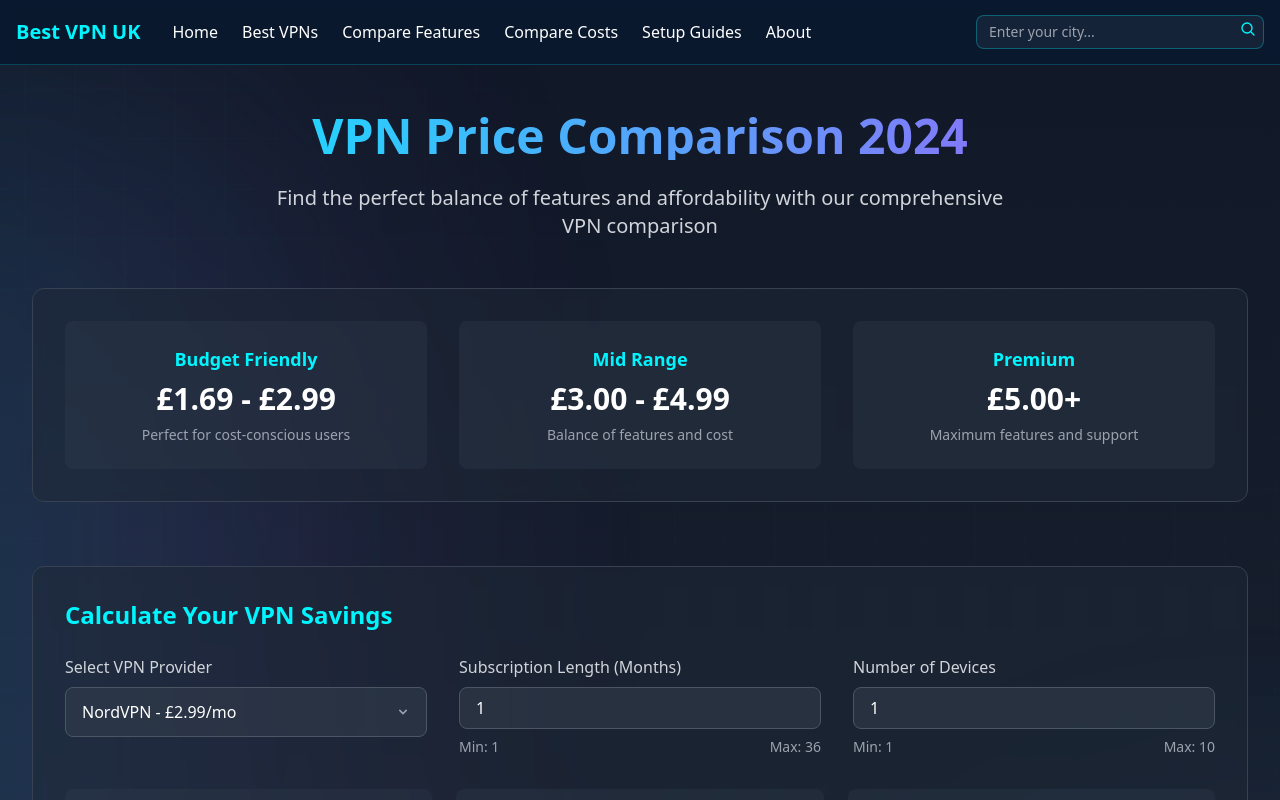
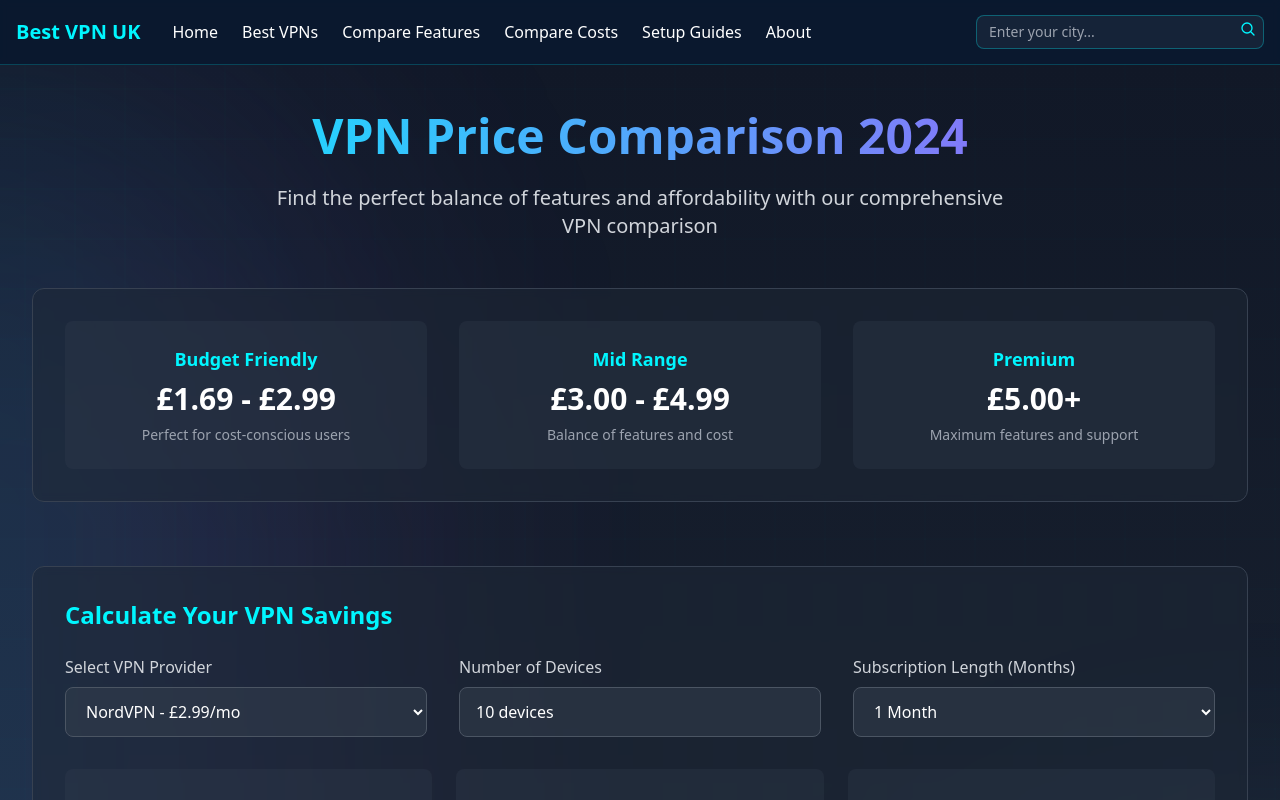
Before and after one commit to GergulasBalint/bestvpn, a React (Vite) app: page /compare-costs in a window 1280 px wide. Shown: the top 800 px of the page. Built offline with nearby package versions, Linux system fonts and the light colour scheme.

Commit message:
limits added again AGAIN  again AGAIN agaiiin again

```diff
--- a/src/components/VPNPriceCalculator.tsx
+++ b/src/components/VPNPriceCalculator.tsx
@@ -3,7 +3,6 @@ import { vpnTableData } from '../data/vpnData';
 
 const VPNPriceCalculator: React.FC = () => {
   const [months, setMonths] = useState<number>(1);
-  const [devices, setDevices] = useState<number>(1);
   const [selectedVpnId, setSelectedVpnId] = useState<string>('nordvpn');
 
   const selectedVpn = vpnTableData.find(vpn => vpn.id === selectedVpnId);
@@ -16,8 +15,7 @@ const VPNPriceCalculator: React.FC = () => {
     else if (months >= 6) discount = 0.40;  // 40% off for 6+ months
 
     const discountedPrice = basePrice * (1 - discount);
-    const totalPerMonth = discountedPrice * devices;
-    return totalPerMonth.toFixed(2);
+    return discountedPrice.toFixed(2);
   };
 
   const calculateTotalPrice = () => {
@@ -25,7 +23,7 @@ const VPNPriceCalculator: React.FC = () => {
   };
 
   const calculateSavings = () => {
-    const regularPrice = basePrice * months * devices;
+    const regularPrice = basePrice * months;
     const discountedTotal = parseFloat(calculateTotalPrice());
     return (regularPrice - discountedTotal).toFixed(2);
   };
@@ -37,63 +35,37 @@ const VPNPriceCalculator: React.FC = () => {
       <div className="grid grid-cols-1 md:grid-cols-3 gap-8">
         <div>
           <label className="block text-gray-300 mb-2">Select VPN Provider</label>
-          <div className="relative">
           <select
             value={selectedVpnId}
             onChange={(e) => setSelectedVpnId(e.target.value)}
-              className="w-full px-4 py-3 bg-gray-700/50 border border-gray-600 rounded-lg text-white
-                focus:outline-none focus:border-cyber-blue appearance-none cursor-pointer
-                hover:bg-gray-600/50 transition-colors duration-200"
+            className="w-full px-4 py-3 bg-gray-700/50 border border-gray-600 rounded-lg text-white"
           >
             {vpnTableData.map(vpn => (
-                <option
-                  key={vpn.id}
-                  value={vpn.id}
-                  className="bg-gray-800 hover:bg-gray-700 py-2"
-                >
+              <option key={vpn.id} value={vpn.id}>
                 {vpn.name} - {vpn.price}/mo
               </option>
             ))}
           </select>
-            {/* Custom dropdown arrow */}
-            <div className="pointer-events-none absolute inset-y-0 right-0 flex items-center px-4 text-gray-400">
-              <svg className="fill-current h-4 w-4" xmlns="http://www.w3.org/2000/svg" viewBox="0 0 20 20">
-                <path d="M5.293 7.293a1 1 0 011.414 0L10 10.586l3.293-3.293a1 1 0 111.414 1.414l-4 4a1 1 0 01-1.414 0l-4-4a1 1 0 010-1.414z" />
-              </svg>
         </div>
+
+        <div>
+          <label className="block text-gray-300 mb-2">Number of Devices</label>
+          <div className="w-full px-4 py-3 bg-gray-700/50 border border-gray-600 rounded-lg text-white">
+            {selectedVpn?.deviceLimit}
           </div>
         </div>
 
         <div>
           <label className="block text-gray-300 mb-2">Subscription Length (Months)</label>
-          <input
-            type="number"
-            min="1"
-            max="36"
+          <select
             value={months}
-            onChange={(e) => setMonths(parseInt(e.target.value) || 1)}
-            className="w-full px-4 py-2 bg-gray-700/50 border border-gray-600 rounded-lg text-white focus:outline-none focus:border-cyber-blue"
-          />
-          <div className="mt-2 flex justify-between text-sm text-gray-400">
-            <span>Min: 1</span>
-            <span>Max: 36</span>
-          </div>
-        </div>
-
-        <div>
-          <label className="block text-gray-300 mb-2">Number of Devices</label>
-          <input
-            type="number"
-            min="1"
-            max="10"
-            value={devices}
-            onChange={(e) => setDevices(parseInt(e.target.value) || 1)}
-            className="w-full px-4 py-2 bg-gray-700/50 border border-gray-600 rounded-lg text-white focus:outline-none focus:border-cyber-blue"
-          />
-          <div className="mt-2 flex justify-between text-sm text-gray-400">
-            <span>Min: 1</span>
-            <span>Max: 10</span>
-          </div>
+            onChange={(e) => setMonths(parseInt(e.target.value))}
+            className="w-full px-4 py-3 bg-gray-700/50 border border-gray-600 rounded-lg text-white"
+          >
+            <option value={1}>1 Month</option>
+            <option value={12}>12 Months</option>
+            <option value={24}>24 Months</option>
+          </select>
         </div>
       </div>
 
```
Lines whose indentation alone changed are shown as unchanged.
